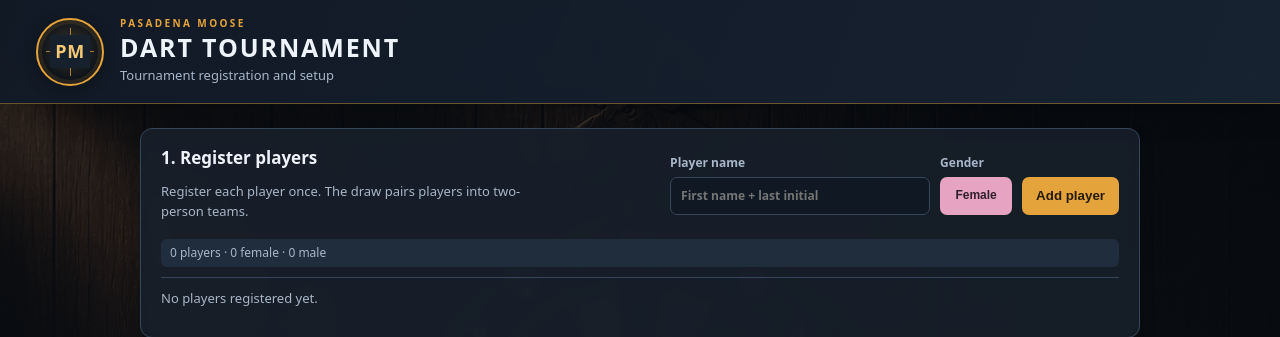
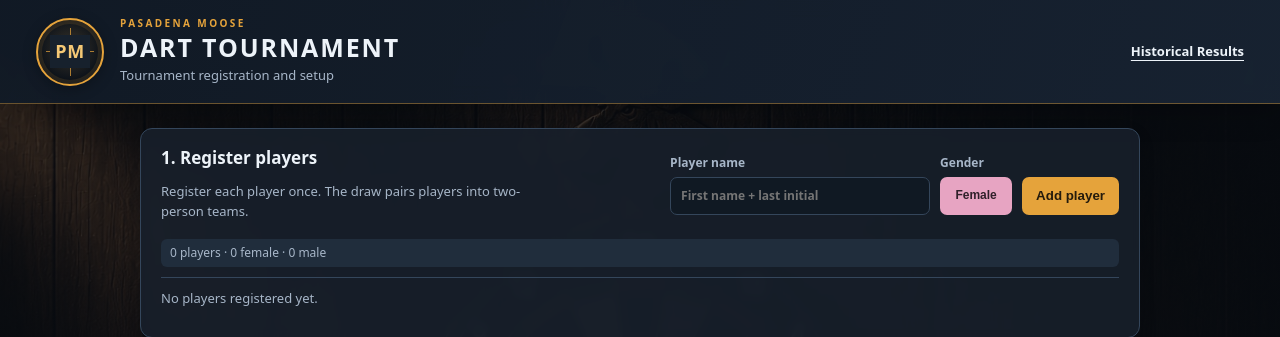
Before and after one commit to linuxguy421/dartmaster, a FastAPI app: page / in a window 1280 px wide. Shown: the top 337 px of the page. Run offline with FastAPI, Linux system fonts and the light colour scheme; data that the repository does not hold is empty; parts of the project's set-up code (start-up, migrations or seed data) failed here and were passed over.

Commit message:
Add historical results navigation

```diff
--- a/app/templates/registration.html
+++ b/app/templates/registration.html
@@ -90,6 +90,7 @@ main>section,.board,.ready-queue,.bracket,.results,.ready-match,.bracket-match{b
   <div class="brand-mark" aria-label="Pasadena Moose logo placeholder"><span>PM</span></div>
   <div class="brand-copy"><div class="brand-kicker">PASADENA MOOSE</div><h1>DART TOURNAMENT</h1><p>Tournament registration and setup</p></div>
  </div>
+ <div class="header-actions"><a href="/historical-results">Historical Results</a></div>
 </header>
 <main>
 <section id="resume-section" class="hidden">
```
